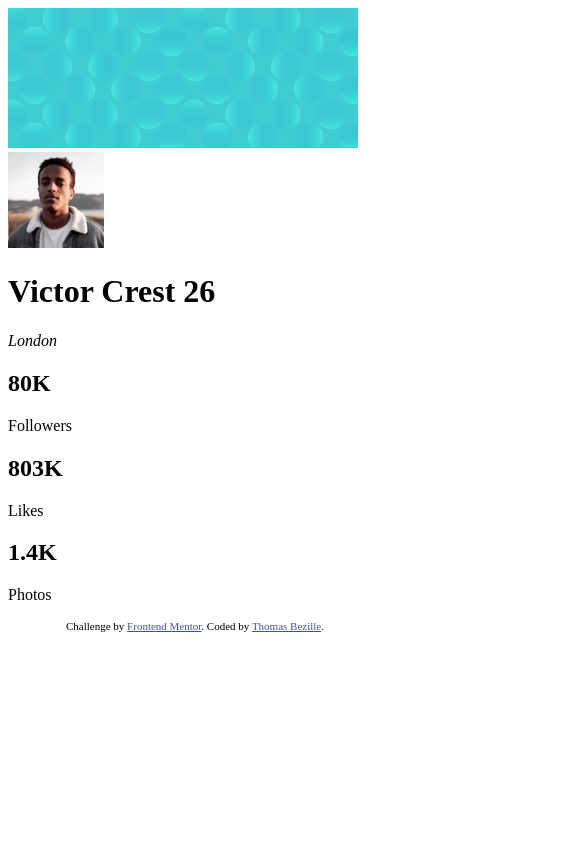
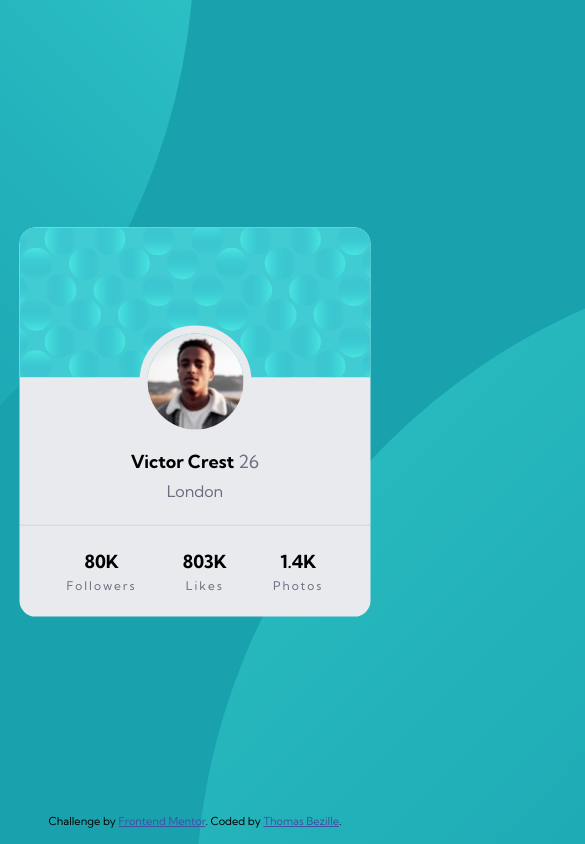
Before and after one commit to Thomas-Bezille/FrontEnd-Mentor_Profile_card_component, a website: page index.html in a window 390 px wide. Shown: the top 844 px of the page, 585 px wide, since content can reach past the window. Drawn offline with Linux system fonts and the light colour scheme.

Commit message:
📦 FEAT: Création du style et du layout responsive en SCSS

```diff
--- a/index.html
+++ b/index.html
@@ -8,7 +8,7 @@
       type="image/png"
       sizes="32x32"
       href="./docs/images/favicon-32x32.png" />
-    <link rel="stylesheet" href="./style.css" />
+    <link rel="stylesheet" href="./css/style.css" />
     <title>Frontend Mentor | Profile card component</title>
     <style>
       .attribution {
@@ -24,11 +24,9 @@
     <div class="card">
       <header>
         <img
-          src="./docs/images/bg-pattern-card.svg"
-          alt="Background of the card header" />
-        <img
           src="./docs/images/image-victor.jpg"
-          alt="Victor's profile photo" />
+          alt="Victor's profile photo"
+          class="profil-photo" />
       </header>
       <div class="profil">
         <h1>Victor Crest <span>26</span></h1>
@@ -39,11 +37,11 @@
           <h2>80K</h2>
           <p>Followers</p>
         </div>
-        <div class="stat follows">
+        <div class="stat likes">
           <h2>803K</h2>
           <p>Likes</p>
         </div>
-        <div class="stat follows">
+        <div class="stat photos">
           <h2>1.4K</h2>
           <p>Photos</p>
         </div>
--- /dev/null
+++ b/sass/style.scss
@@ -0,0 +1,127 @@
+@import url("https://fonts.googleapis.com/css2?family=Kumbh+Sans:wght,YOPQ@100..900,300&display=swap");
+
+$main-color: hsl(185, 75%, 39%);
+$dark-color: hsl(229, 23%, 23%);
+$accent-color: hsl(227, 10%, 46%);
+$background-card: hsl(225, 10%, 92%);
+
+*,
+::before,
+::after {
+  margin: 0;
+  padding: 0;
+  box-sizing: border-box;
+}
+
+body {
+  font-family: "Kumbh Sans", sans-serif;
+  background: $main-color;
+  min-height: 100vh;
+
+  &::before {
+    content: "";
+    display: block;
+    position: absolute;
+    bottom: 30%;
+    right: 50%;
+    min-width: 1300px;
+    min-height: 1300px;
+    background-image: url("../docs/images/bg-pattern-top.svg");
+    background-size: cover;
+    background-position: center;
+    z-index: -1;
+  }
+
+  &::after {
+    content: "";
+    display: block;
+    position: absolute;
+    top: 30%;
+    left: 50%;
+    min-width: 1300px;
+    min-height: 1300px;
+    background-image: url("../docs/images/bg-pattern-bottom.svg");
+    background-size: cover;
+    background-position: center;
+    z-index: -1;
+  }
+}
+
+h1,
+h2,
+.profil {
+  font-size: 18px;
+}
+
+.card {
+  position: absolute;
+  top: 50%;
+  left: 50%;
+  transform: translate(-50%, -50%);
+  background: $background-card;
+  border-radius: 1rem;
+  overflow: hidden;
+  max-width: 500px;
+  width: 90%;
+
+  header {
+    position: relative;
+    height: 150px;
+    background-image: url("../docs/images/bg-pattern-card.svg");
+    background-size: cover;
+    background-position: center;
+
+    .profil-photo {
+      position: absolute;
+      bottom: -40%;
+      left: 50%;
+      transform: translateX(-50%);
+      border: 0.5rem solid $background-card;
+      border-radius: 50%;
+    }
+  }
+
+  .profil {
+    text-align: center;
+    margin-top: 4.5rem;
+    border-bottom: 1px solid lightgrey;
+
+    h1 {
+      span {
+        font-weight: 400;
+        color: $accent-color;
+      }
+    }
+
+    address {
+      font-style: normal;
+      color: $accent-color;
+      font-size: 16px;
+      margin: 0.5rem 0 1.5rem;
+    }
+  }
+
+  .stats {
+    display: flex;
+    flex-wrap: wrap;
+    justify-content: space-around;
+    text-align: center;
+    padding: 0 1.5rem 1.5rem 1.5rem;
+
+    .stat {
+      margin: 1.5rem 0.5rem 0 0.5rem;
+      p {
+        margin-top: 0.3rem;
+        color: $accent-color;
+        font-size: 12px;
+        letter-spacing: 2px;
+      }
+    }
+  }
+}
+
+.attribution {
+  width: 100%;
+  position: absolute;
+  bottom: 1rem;
+}
```
Also changed, not shown: package.json (added, +25 -0 lines), css/style.css (added), 2 other files.
